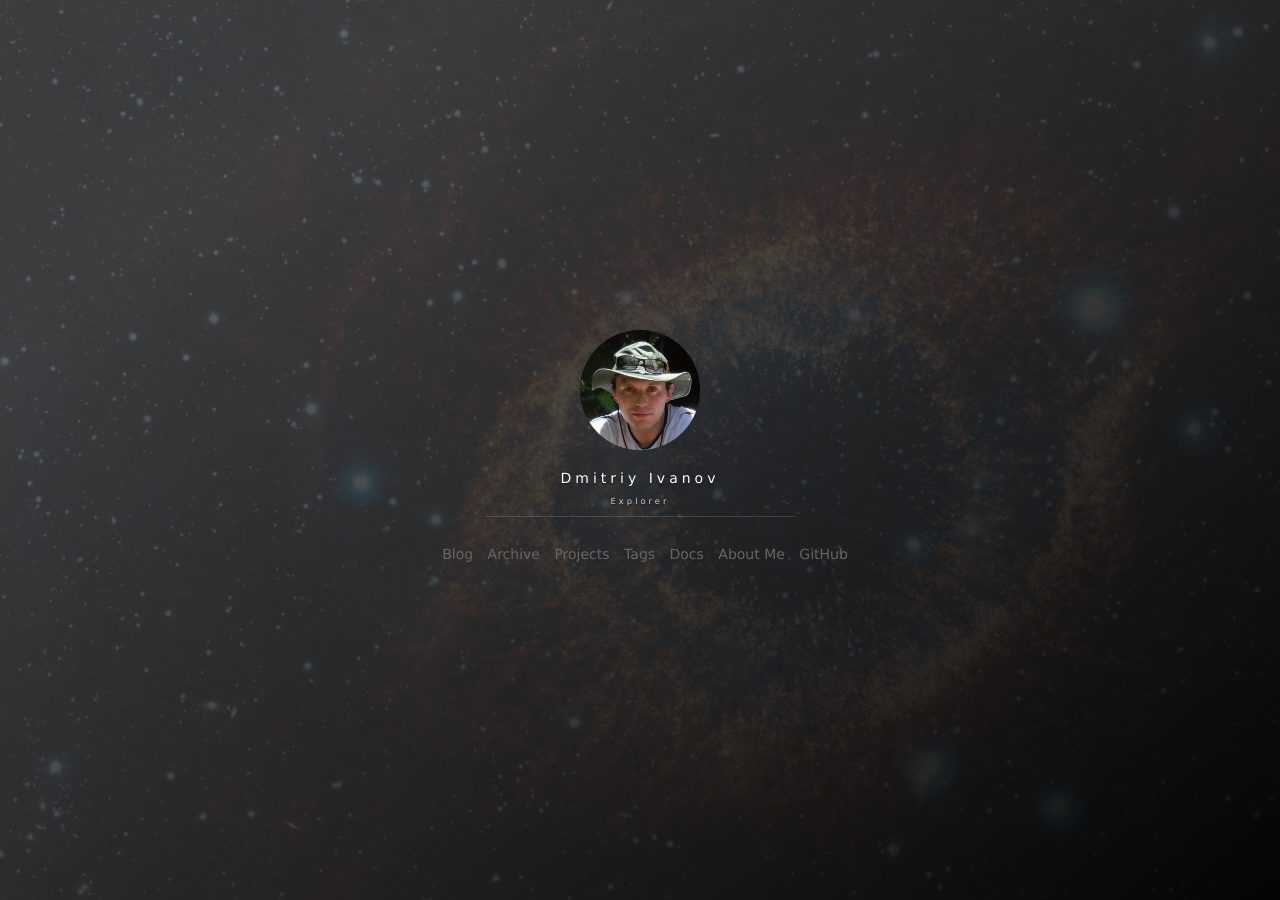
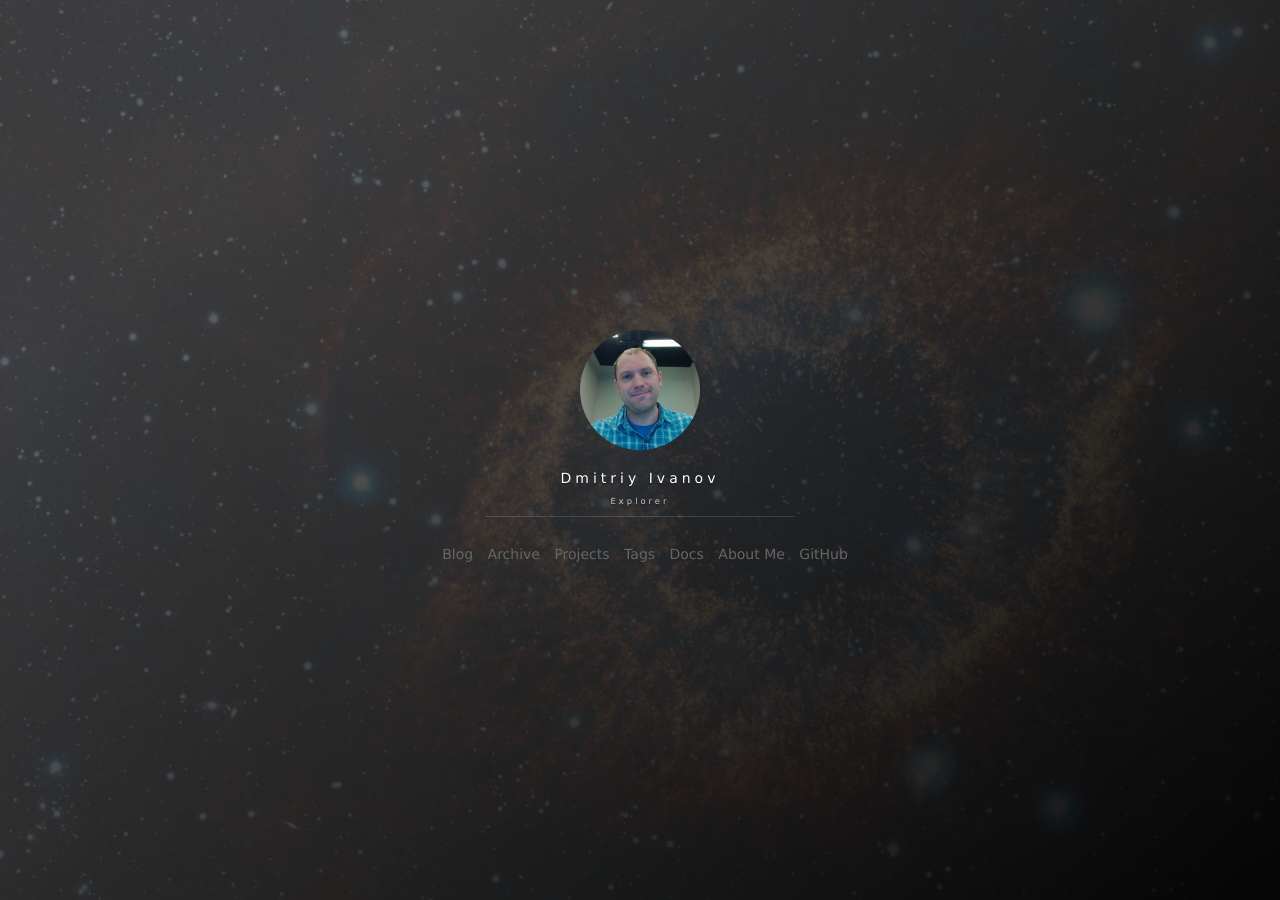
Before and after one commit to d-k-ivanov/d-k-ivanov.github.io, a Jekyll site: the page built from index.html, in a window 1280 px wide. Built offline with Jekyll 4.4.1, drawn with Linux system fonts in a browser that asks for light colours; nearby versions of some CDN libraries; the list of posts is cut into pages by our own code; comment, search, counter and statistics services are not loaded.

Commit message:
Post 2019-06-25-11:42:28

```diff
--- a/_includes/side-panel.html
+++ b/_includes/side-panel.html
@@ -6,7 +6,7 @@
         <!-- Avatar effect-start -->
         <div class="ih-item circle effect right_to_left">
             <a href="/about" title="About me" class="blog-button">
-                <div class="img"><img src="/images/avatar.png" alt="img"></div>
+                <div class="img"><img src="/images/avatar.jpg" alt="img"></div>
                 <div class="info">
                     <div class="info-back">
                         <h2>
```
Also changed, not shown: images/avatar.jpg (added).
